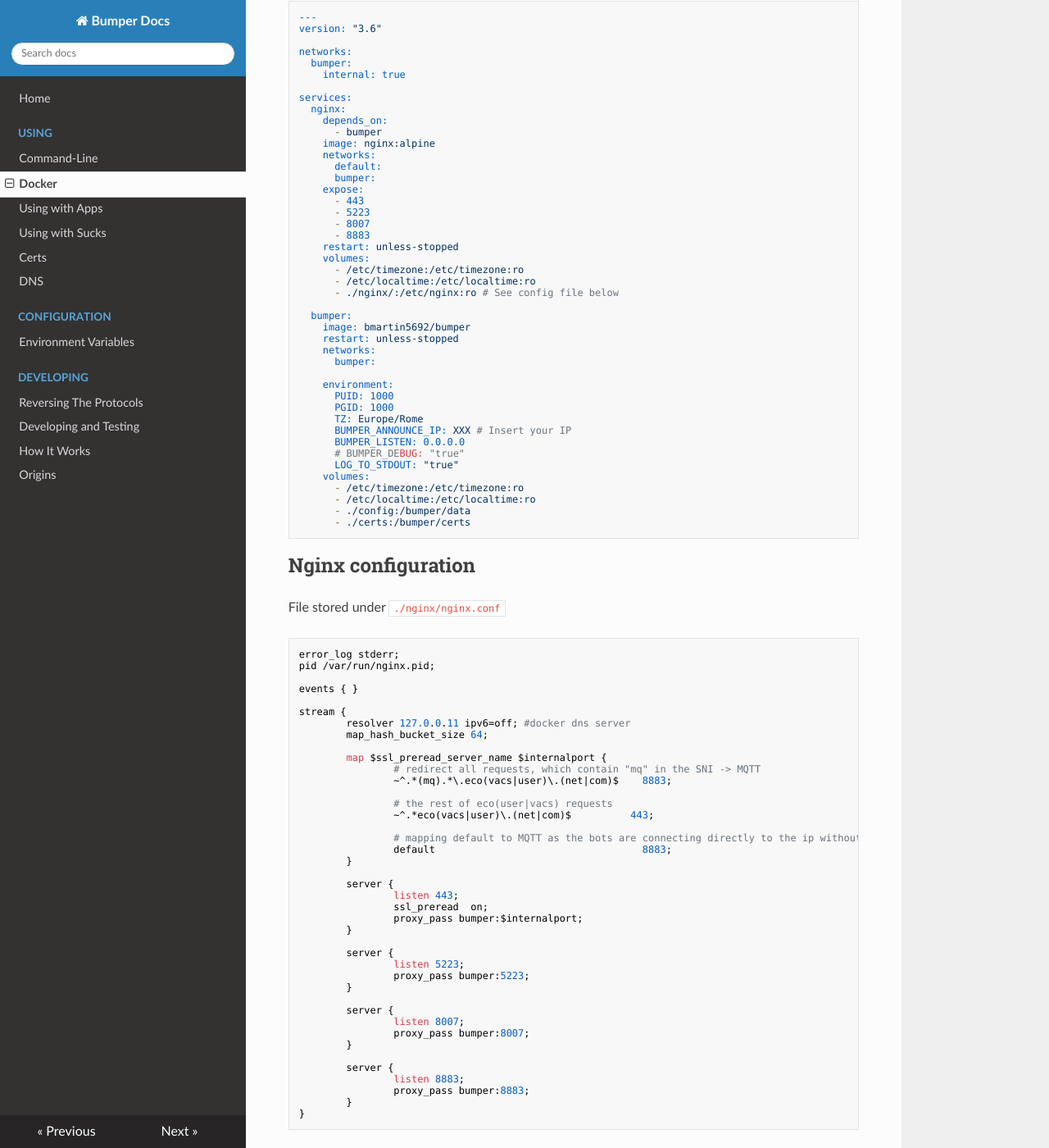
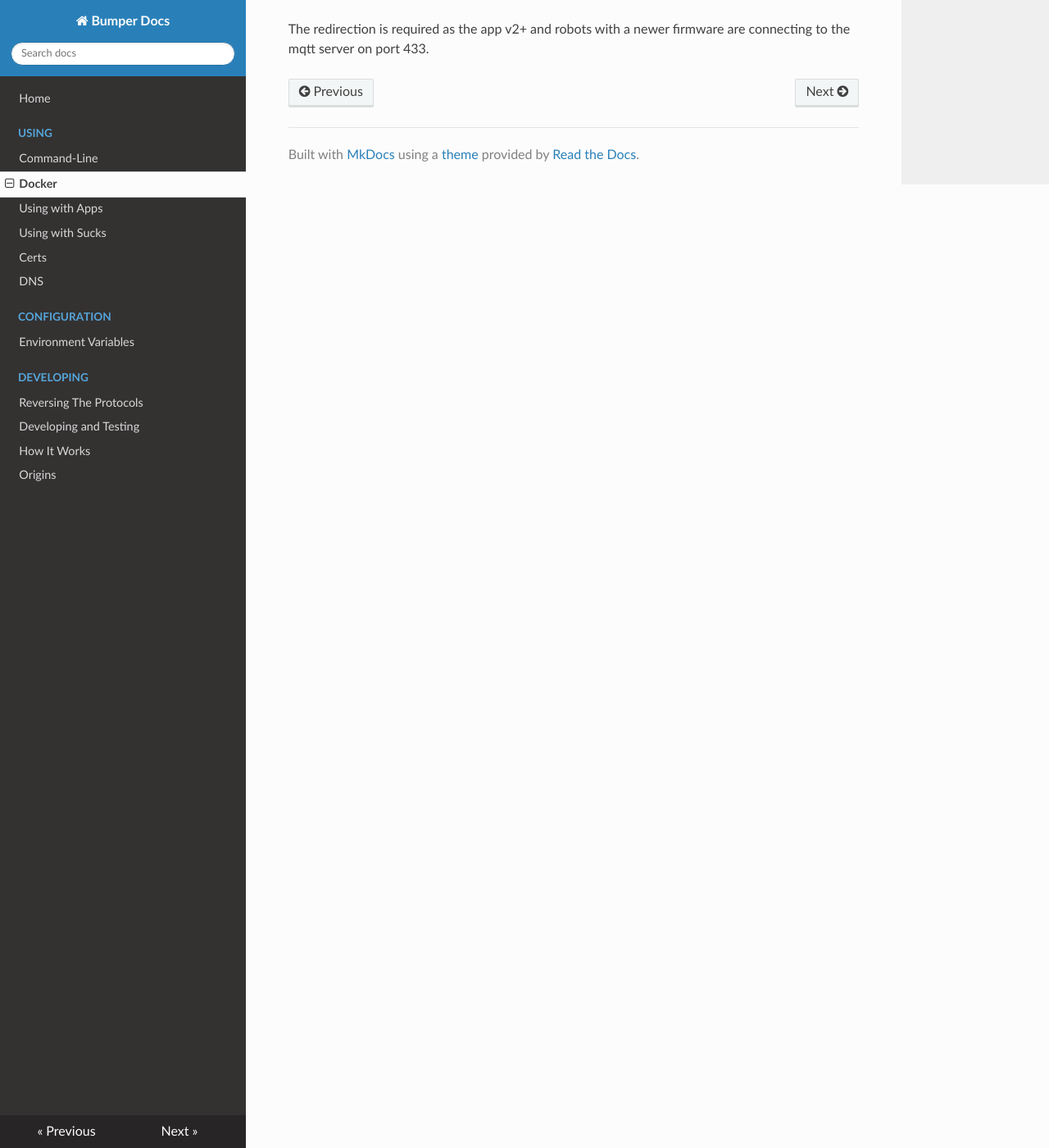
Before and after one commit to bmartin5692/bumper, an MkDocs documentation site: the page built from docs/Docker.md, in a window 1280 px wide and 1400 px high, scrolled down 1346 px. Shown: the whole window at 82% size. Built offline with MkDocs 1.6.1, drawn with Linux system fonts in a browser that asks for light colours; nearby versions of some CDN libraries; some of the changed text lies outside the part shown.

Commit message:
add docker-compose example in separate folder

````diff
--- a/docs/Docker.md
+++ b/docs/Docker.md
@@ -45,133 +45,10 @@
 
 # Docker-compose
 
-Below a docker-compose example with an nginx proxy, which redirects mqtt traffic on port `443` to port `8883`
+A docker-compose example can be found in the ["example" folder](https://github.com/bmartin5692/bumper/tree/master/example/docker-compose).
+
+The docker-compose starts two services:
+- bumper itself
+- nginx proxy, which redirects MQTT traffic on port `443` to port `8883`
+
 The redirection is required as the app v2+ and robots with a newer firmware are connecting to the mqtt server on port 433.
-
-```yaml
----
-version: "3.6"
-
-networks:
-  bumper:
-    internal: true
-
-services:
-  nginx:
-    depends_on:
-      - bumper
-    image: nginx:alpine
-    networks:
-      default:
-      bumper:
-    expose:
-      - 443
-      - 5223
-      - 8007
-      - 8883
-    restart: unless-stopped
-    volumes:
-      - /etc/timezone:/etc/timezone:ro
-      - /etc/localtime:/etc/localtime:ro
-      - ./nginx/:/etc/nginx:ro # See config file below
-
-  bumper:
-    image: bmartin5692/bumper
-    restart: unless-stopped
-    networks:
-      bumper:
-
-    environment:
-      PUID: 1000
-      PGID: 1000
-      TZ: Europe/Rome
-      BUMPER_ANNOUNCE_IP: XXX # Insert your IP
-      BUMPER_LISTEN: 0.0.0.0
-      # BUMPER_DEBUG: "true"
-      LOG_TO_STDOUT: "true"
-    volumes:
-      - /etc/timezone:/etc/timezone:ro
-      - /etc/localtime:/etc/localtime:ro
-      - ./config:/bumper/data
-      - ./certs:/bumper/certs
-```
-
-## Nginx configuration
-
-File stored under `./nginx/nginx.conf`
-
-```
-error_log stderr;
-pid /var/run/nginx.pid;
-
-events { }
-
-stream {
-        resolver 127.0.0.11 ipv6=off; #docker dns server
-        map_hash_bucket_size 64;
-
-        map $ssl_preread_server_name $internalport {
-                # redirect all requests, which contain "mq" in the SNI -> MQTT
-                ~^.*(mq).*\.eco(vacs|user)\.(net|com)$    8883;
-
-                # the rest of eco(user|vacs) requests
-                ~^.*eco(vacs|user)\.(net|com)$          443;
-
-                # mapping default to MQTT as the bots are connecting directly to the ip without SNI
-                default                                   8883;
-        }
-
-        server {
-                listen 443;
-                ssl_preread  on;
-                proxy_pass bumper:$internalport;
-        }
-
-        server {
-                listen 5223;
-                proxy_pass bumper:5223;
-        }
-
-        server {
-                listen 8007;
-                proxy_pass bumper:8007;
-        }
-
-        server {
-                listen 8883;
-                proxy_pass bumper:8883;
-        }
-}
-```
-
-## File structure
-
-When ure are using the docker-compose example, you will have a similar file structure as below
-
-```
-.
-├── certs
-│   ├── bumper.crt
-│   ├── bumper.csr
-│   ├── bumper.key
-│   ├── ca.crt
-│   ├── ca.csr
-│   ├── ca.key
-│   ├── ca.srl
-│   ├── certconfig_bumper.txt
-│   ├── certconfig_ca.txt
-│   ├── commands.md
-│   ├── create_bumper.sh
-│   ├── create_ca.sh
-│   ├── csrconfig_bumper.txt
-│   └── csrconfig_ca.txt
-├── config
-│   ├── bumper.db
-│   └── passwd
-├── docker-compose.yml
-└── nginx
-    └── nginx.conf
-
-3 directories, 18 files
-
-```
````
Also changed, not shown: 2 other files.
